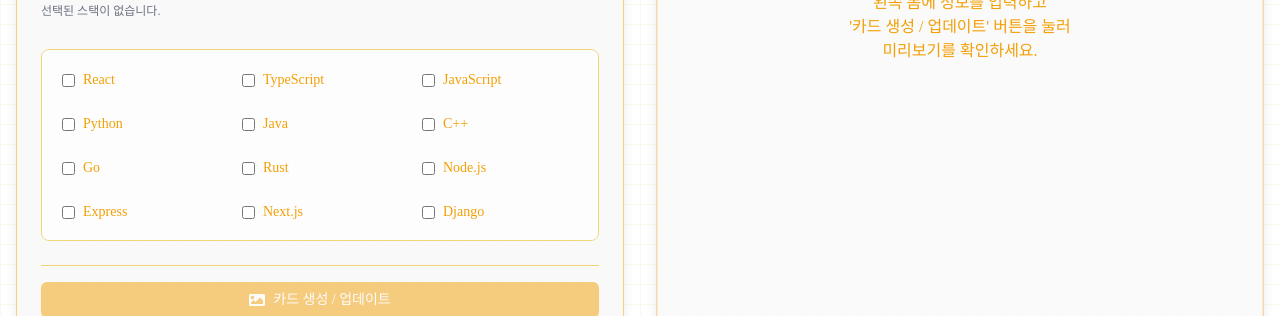
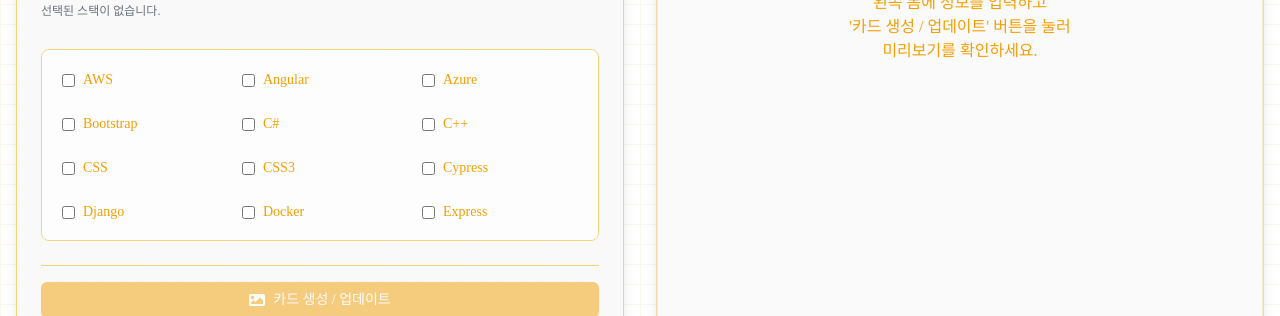
Before and after one commit to Hobby2025/please_readme, a Next.js app: page / in a window 1280 px wide. Shown: the part 796-1112 px from the top of the page. Built offline with nearby package versions, Linux system fonts and the light colour scheme.

Commit message:
fix : 프로필 폼 기술 스택 수정

```diff
--- a/src/components/form/ProfileForm.tsx
+++ b/src/components/form/ProfileForm.tsx
@@ -1,4 +1,4 @@
-import React, { useState } from 'react';
+import React from 'react';
 import { Input } from '../ui/Input';
 import { TechBadge } from '../ui/TechBadge';
 import { Profile, ProfileFormProps } from '../../types/profile';
@@ -15,13 +15,6 @@
   onGeneratePreview,
 }) => {
   const router = useRouter();
-  const [availableTechStacks, setAvailableTechStacks] = useState<string[]>([
-    'React', 'TypeScript', 'JavaScript', 'Python', 'Java', 'C++', 'Go', 'Rust',
-    'Node.js', 'Express', 'Next.js', 'Django', 'Flask', 'Spring', 'Docker', 'Kubernetes',
-    'AWS', 'GCP', 'Azure', 'MongoDB', 'PostgreSQL', 'MySQL', 'Redis', 'GraphQL',
-    'TailwindCSS', 'Bootstrap', 'Sass', 'HTML', 'CSS', 'Vue.js', 'Angular', 'Svelte',
-    'Redux', 'MobX', 'Jest', 'Cypress', 'Git', 'GitHub', 'GitLab', 'Jira'
-  ]);
 
   const handleInputChange = (e: React.ChangeEvent<HTMLInputElement>) => {
     const { name, value } = e.target;
--- a/src/components/ui/TechBadge.tsx
+++ b/src/components/ui/TechBadge.tsx
@@ -1,6 +1,7 @@
 import { FC } from 'react';
 import { cn } from '../../utils/cn';
 import { techMap, TechInfo } from '../../constants/techStacks';
+import { FaQuestionCircle } from 'react-icons/fa';
 
 interface TechBadgeProps {
   tech: string;
@@ -25,7 +26,12 @@
   // techInfo 또는 아이콘이 유효하지 않은 경우 처리
   if (!techInfo || !techInfo.icon) {
     console.error(`[TechBadge] Invalid tech info or icon found for tech: ${tech}`, techInfo);
-    return null; // 또는 기본 뱃지 반환 <span className="inline-flex items-center px-3 py-1 rounded-full text-sm font-medium gap-1.5 bg-gray-400 text-white"><FaQuestionCircle className="w-4 h-4" /> {tech}</span>
+    return (
+      <span className="inline-flex items-center px-3 py-1 rounded-full text-sm font-medium gap-1.5 bg-gray-400 text-white">
+        <FaQuestionCircle className="w-4 h-4 mr-1" />
+        {tech}
+      </span>
+    );
   }
 
   const { icon: Icon, bg, text } = techInfo;
--- a/src/constants/techStacks.ts
+++ b/src/constants/techStacks.ts
@@ -31,8 +31,22 @@
   SiSass,
   SiFigma,
   SiSpringboot,
+  SiCplusplus,
+  SiExpress,
+  SiDjango,
+  SiFlask,
+  SiGooglecloud,
+  SiBootstrap,
+  SiSvelte,
+  SiRedux,
+  SiMobx,
+  SiCypress,
+  SiGithub,
+  SiGitlab,
+  SiJira,
+  SiMysql,
 } from 'react-icons/si';
-import { FaJava, FaQuestionCircle } from 'react-icons/fa';
+import { FaJava, FaQuestionCircle, FaCloud } from 'react-icons/fa';
 
 // 기술 스택 정보 타입 정의
 export interface TechInfo {
@@ -72,12 +86,31 @@
   'Ruby': { icon: SiRuby, bg: 'bg-[#CC342D]', text: 'text-white' },
   'Next.js': { icon: SiNextdotjs, bg: 'bg-[#000000]', text: 'text-white' },
   'Tailwind CSS': { icon: SiTailwindcss, bg: 'bg-[#06B6D4]', text: 'text-white' },
+  'TailwindCSS': { icon: SiTailwindcss, bg: 'bg-[#06B6D4]', text: 'text-white' },
   'Jest': { icon: SiJest, bg: 'bg-[#C21325]', text: 'text-white' },
   'HTML5': { icon: SiHtml5, bg: 'bg-[#E34F26]', text: 'text-white' },
+  'HTML': { icon: SiHtml5, bg: 'bg-[#E34F26]', text: 'text-white' },
   'CSS3': { icon: SiCss3, bg: 'bg-[#1572B6]', text: 'text-white' },
+  'CSS': { icon: SiCss3, bg: 'bg-[#1572B6]', text: 'text-white' },
   'Sass': { icon: SiSass, bg: 'bg-[#CC6699]', text: 'text-white' },
   'Figma': { icon: SiFigma, bg: 'bg-[#F24E1E]', text: 'text-white' },
   'Spring Boot': { icon: SiSpringboot, bg: 'bg-[#6DB33F]', text: 'text-white' },
+  'Spring': { icon: SiSpringboot, bg: 'bg-[#6DB33F]', text: 'text-white' },
+  'C++': { icon: SiCplusplus, bg: 'bg-[#00599C]', text: 'text-white' },
+  'Express': { icon: SiExpress, bg: 'bg-[#000000]', text: 'text-white' },
+  'Django': { icon: SiDjango, bg: 'bg-[#092E20]', text: 'text-white' },
+  'Flask': { icon: SiFlask, bg: 'bg-[#000000]', text: 'text-white' },
+  'GCP': { icon: SiGooglecloud, bg: 'bg-[#4285F4]', text: 'text-white' },
+  'Azure': { icon: FaCloud, bg: 'bg-[#0078D4]', text: 'text-white' },
+  'Bootstrap': { icon: SiBootstrap, bg: 'bg-[#7952B3]', text: 'text-white' },
+  'Svelte': { icon: SiSvelte, bg: 'bg-[#FF3E00]', text: 'text-white' },
+  'Redux': { icon: SiRedux, bg: 'bg-[#764ABC]', text: 'text-white' },
+  'MobX': { icon: SiMobx, bg: 'bg-[#FF9955]', text: 'text-white' },
+  'Cypress': { icon: SiCypress, bg: 'bg-[#17202C]', text: 'text-white' },
+  'GitHub': { icon: SiGithub, bg: 'bg-[#181717]', text: 'text-white' },
+  'GitLab': { icon: SiGitlab, bg: 'bg-[#FC6D26]', text: 'text-white' },
+  'Jira': { icon: SiJira, bg: 'bg-[#0052CC]', text: 'text-white' },
+  'MySQL': { icon: SiMysql, bg: 'bg-[#4479A1]', text: 'text-white' },
 
   // 기타 (필요시 추가)
   'REST API': { icon: FaQuestionCircle, bg: 'bg-gray-400', text: 'text-white' },
```
